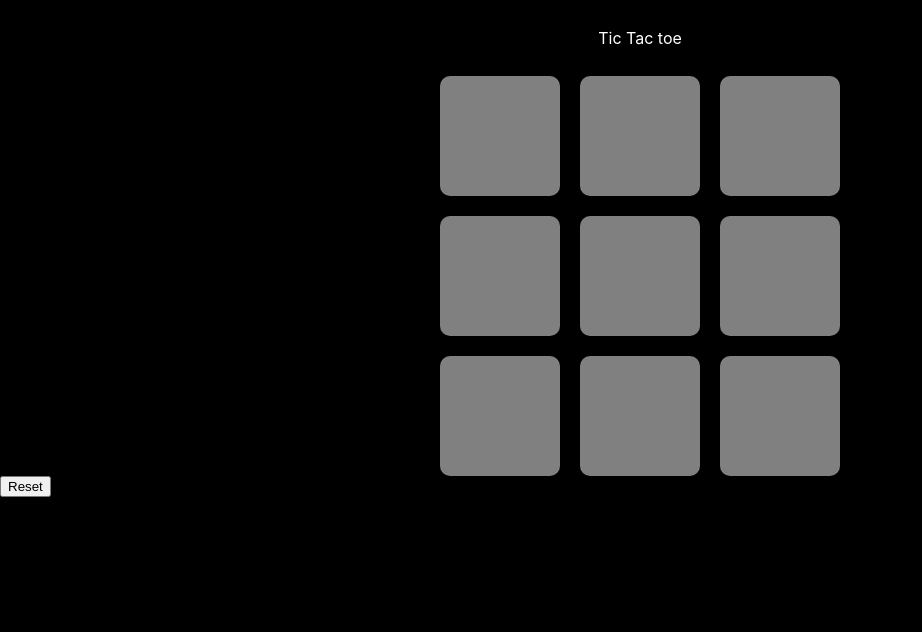
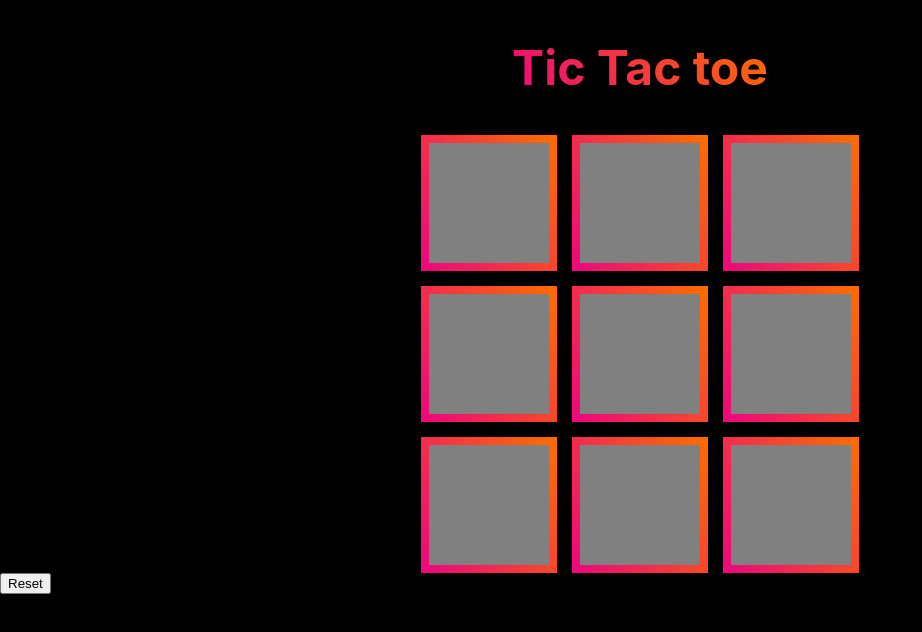
Before and after one commit to tmbruce/tic-tac-toe, a plain HTML site: page index.html in a window 1280 px wide. Shown: the whole page, without its empty margins (0-922 px from the left). Drawn offline with Linux system fonts and the light colour scheme.

Commit message:
Work on game board styling

```diff
--- a/css/styles.css
+++ b/css/styles.css
@@ -1,3 +1,6 @@
+:root {
+  --bg-gradient: linear-gradient(60deg, #ee0979, #ff6a00);
+}
 body {
   font-family: -apple-system, BlinkMacSystemFont, "Segoe UI", Roboto, Oxygen,
     Ubuntu, Cantarell, "Open Sans", "Helvetica Neue", sans-serif;
@@ -13,15 +16,23 @@ header {
   margin-top: 30px;
   display: flex;
   justify-content: center;
-  color: white;
+  width: 300px;
+  height: 75px;
+}
+h1 {
+  margin: auto 0;
+  background-image: var(--bg-gradient);
+  background-clip: text;
+  -webkit-background-clip: text;
+  color: transparent;
+  font-size: 3rem;
+  font-weight: 700;
 }
 .game-container {
   margin-top: 30px;
-  height: 400px;
-  width: 400px;
   display: grid;
   grid-template-columns: repeat(3, 1fr);
-  gap: 20px;
+  gap: 15px;
 }
 .cell {
   height: 120px;
@@ -30,12 +41,15 @@ header {
   justify-content: center;
   align-items: center;
   background-color: gray;
-  border-radius: 10px;
   cursor: pointer;
-  font-size: 5rem;
+  font-size: 6rem;
+  font-weight: 600;
+  border-width: 8px;
+  border-style: solid;
+  border-image: var(--bg-gradient) 1;
 }
 .cell:hover {
   transform: scale(1.05) rotate(-2deg);
   transition: 200ms;
-  background-color: rgb(171, 171, 171);
+  background-color: rgb(150, 150, 150);
 }
--- a/index.html
+++ b/index.html
@@ -10,7 +10,7 @@
   </head>
   <body>
     <div class="container">
-      <header>Tic Tac toe</header>
+      <header><h1>Tic Tac toe</h1></header>
       <div class="game-container">
         <div class="cell" id="cell-1" data-id="0"></div>
         <div class="cell" id="cell-2" data-id="1"></div>
```
